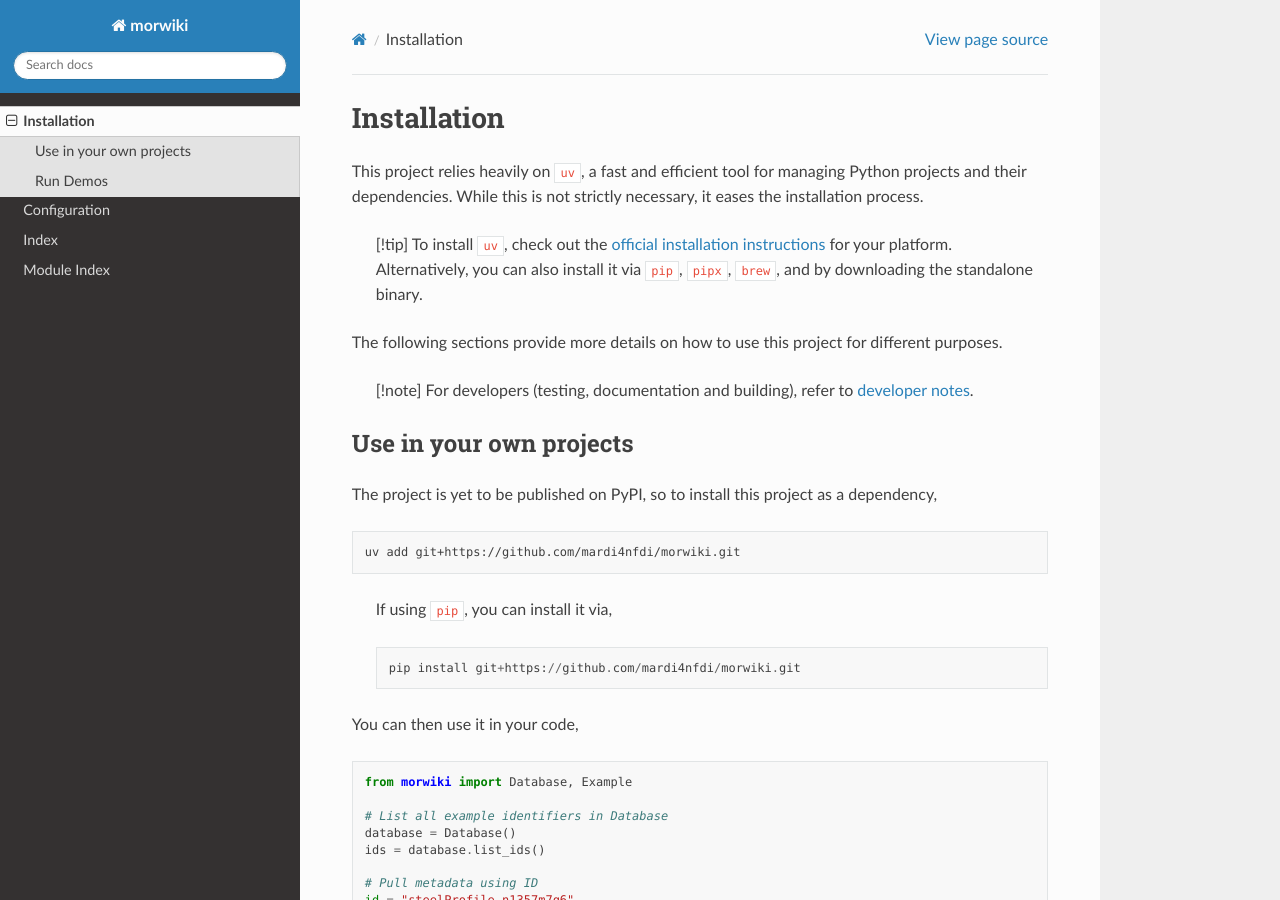
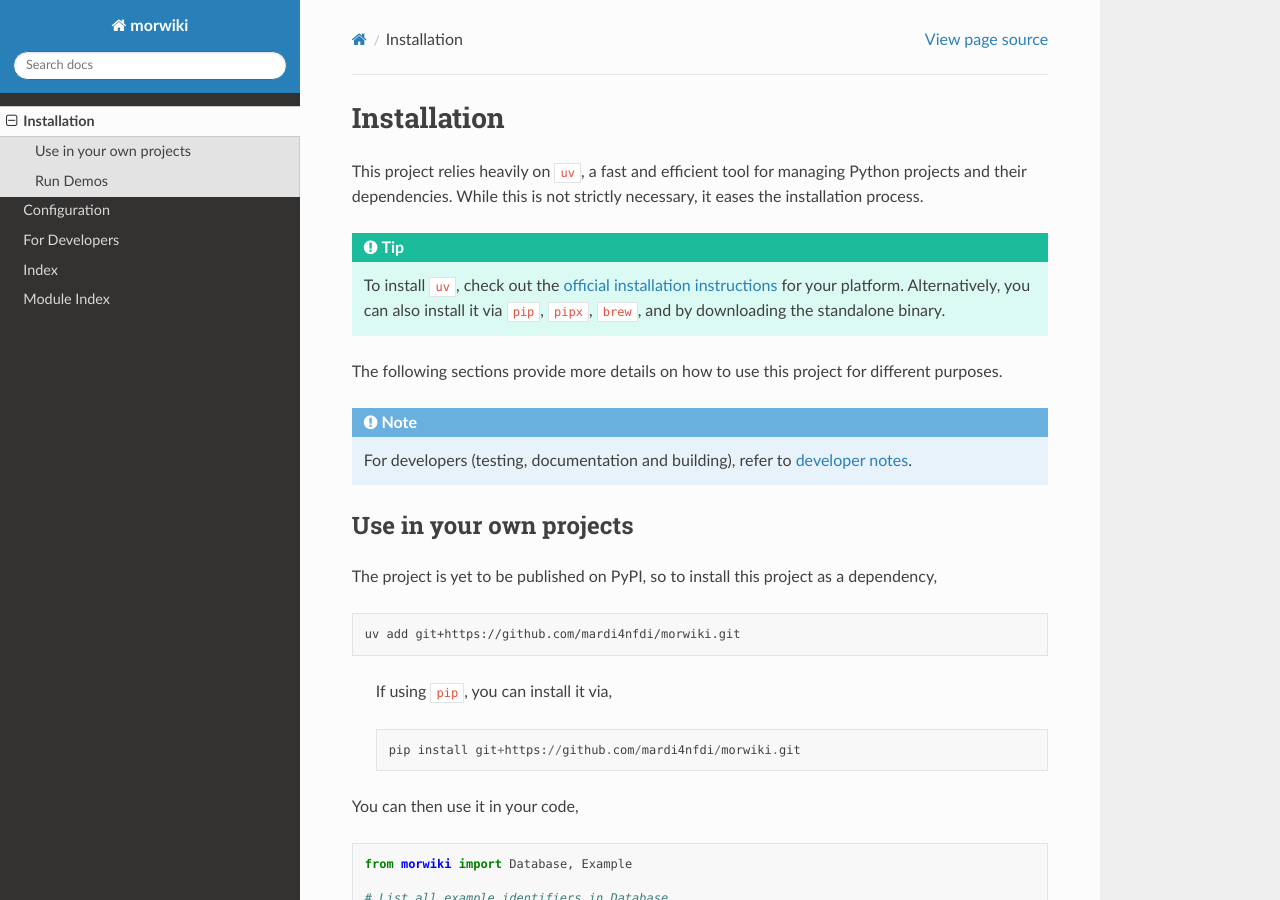
Before and after one commit to MaRDI4NFDI/MORWiki, a Sphinx documentation site: the page built from docs/installation.md, in a window 1280 px wide and 900 px high. Built offline with Sphinx 7.4.7 and the Read the Docs theme 3.1.0, drawn with Linux system fonts in a browser that asks for light colours.

Commit message:
fix admonitions in docs

```diff
--- a/docs/installation.md
+++ b/docs/installation.md
@@ -2,13 +2,15 @@
 
 This project relies heavily on `uv`, a fast and efficient tool for managing Python projects and their dependencies. While this is not strictly necessary, it eases the installation process.
 
-> [!tip]
-> To install `uv`, check out the [official installation instructions](https://docs.astral.sh/uv/getting-started/installation/) for your platform. Alternatively, you can also install it via `pip`, `pipx`, `brew`, and by downloading the standalone binary.
+:::{tip}
+To install `uv`, check out the [official installation instructions](https://docs.astral.sh/uv/getting-started/installation/) for your platform. Alternatively, you can also install it via `pip`, `pipx`, `brew`, and by downloading the standalone binary.
+:::
 
 The following sections provide more details on how to use this project for different purposes.
 
-> [!note]
-> For developers (testing, documentation and building), refer to {ref}`developer notes <id-dev-notes>`.
+:::{note}
+For developers (testing, documentation and building), refer to {ref}`developer notes <id-dev-notes>`.
+:::
 
 ## Use in your own projects
 
```
Also changed, not shown: README.dev.md (+7 -3 lines).
